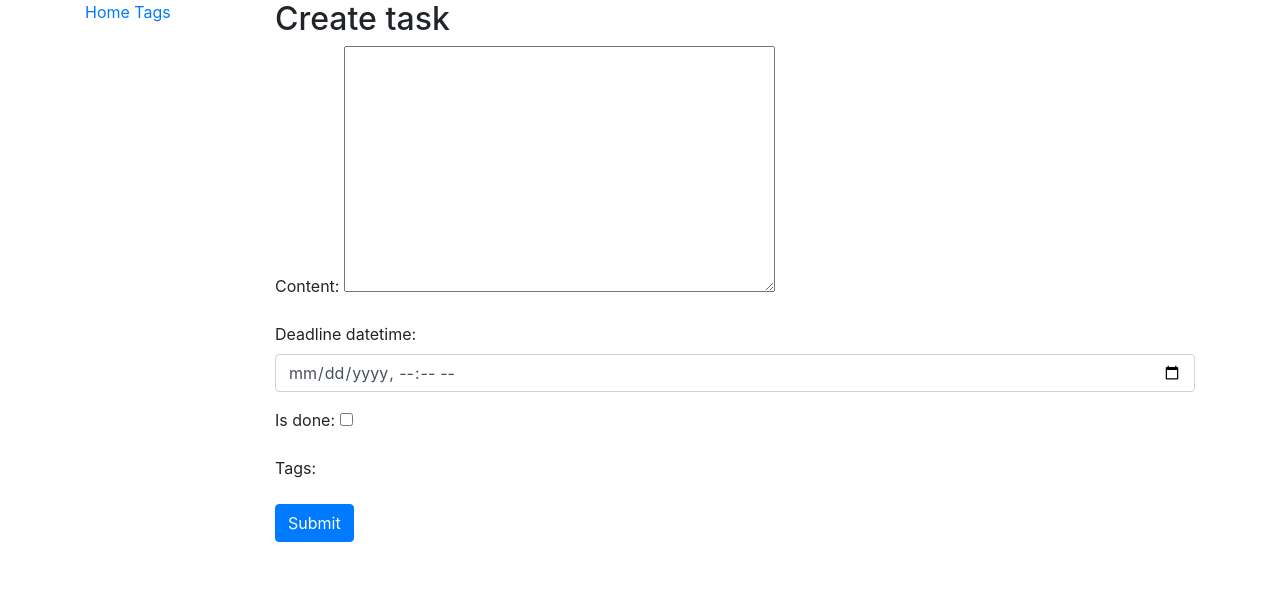
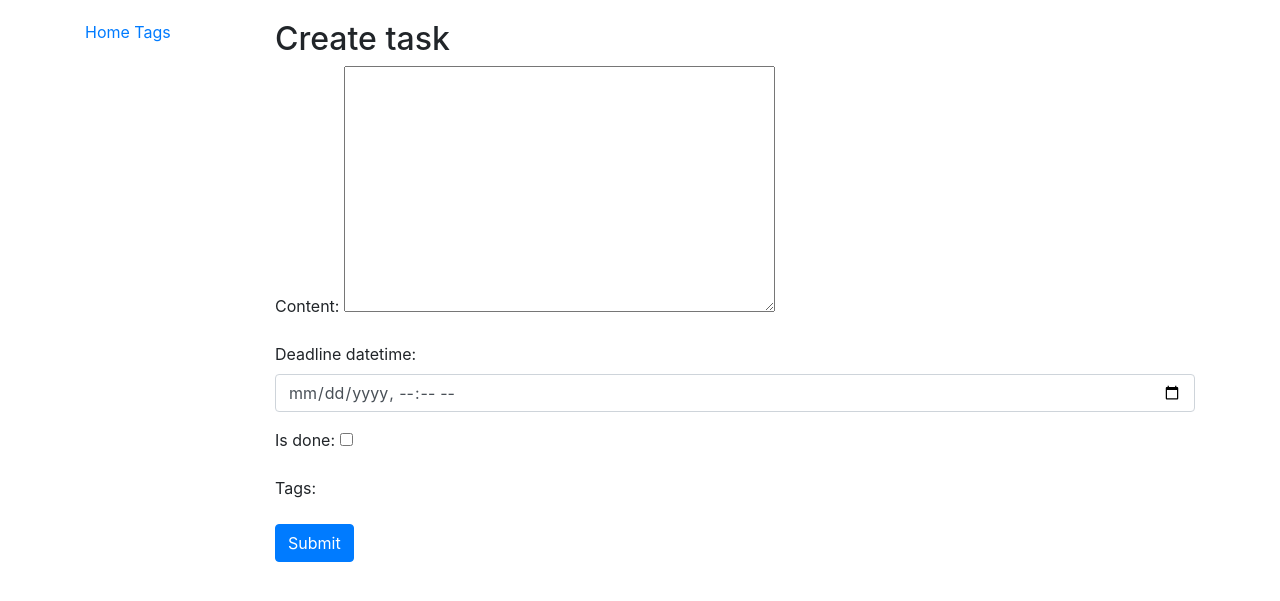
Before and after one commit to kuznetsb/todo-service, a Django app: page /tasks/create/ in a window 1280 px wide. Shown: the top 601 px of the page. Run offline with Django 4.2, Linux system fonts and the light colour scheme; data that the repository does not hold is empty.

Commit message:
Added static to project

```diff
--- /dev/null
+++ b/static/css/styles.css
@@ -0,0 +1,3 @@
+body{
+    margin-top: 20px;
+}
--- a/templates/base.html
+++ b/templates/base.html
@@ -3,6 +3,8 @@
 <head>
   <meta charset="UTF-8">
   <link rel="stylesheet" href="https://cdn.jsdelivr.net/npm/bootstrap@4.6.2/dist/css/bootstrap.min.css" integrity="sha384-xOolHFLEh07PJGoPkLv1IbcEPTNtaed2xpHsD9ESMhqIYd0nLMwNLD69Npy4HI+N" crossorigin="anonymous">
+  {% load static %}
+  <link rel="stylesheet" href="{% static 'css/styles.css' %}">
   <title>Todo app</title>
 </head>
 <body>
--- a/todo_service/settings.py
+++ b/todo_service/settings.py
@@ -126,6 +126,10 @@ USE_TZ = True
 
 STATIC_URL = "static/"
 
+STATICFILES_DIRS = [
+    BASE_DIR / "static",
+]
+
 # Default primary key field type
 # https://docs.djangoproject.com/en/4.1/ref/settings/#default-auto-field
 
--- a/todo_service/urls.py
+++ b/todo_service/urls.py
@@ -13,11 +13,14 @@ Including another URLconf
     1. Import the include() function: from django.urls import include, path
     2. Add a URL to urlpatterns:  path('blog/', include('blog.urls'))
 """
+from django.conf import settings
+from django.conf.urls.static import static
 from django.contrib import admin
 from django.urls import path, include
+
 
 urlpatterns = [
     path("admin/", admin.site.urls),
     path("", include("todo.urls", namespace="todo")),
     path('__debug__/', include('debug_toolbar.urls')),
-]
+] + static(settings.STATIC_URL, document_root=settings.STATIC_ROOT)
```
